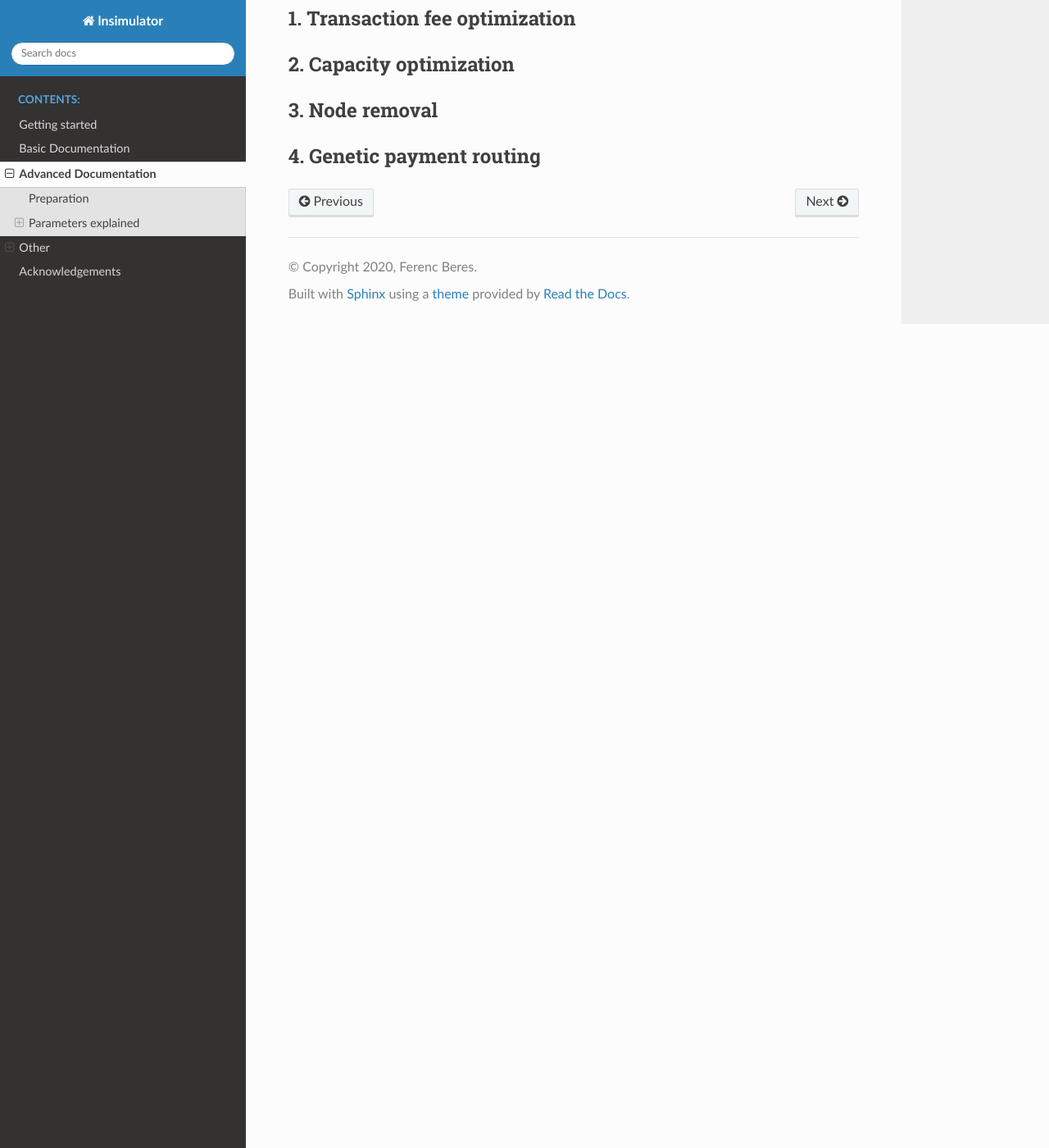
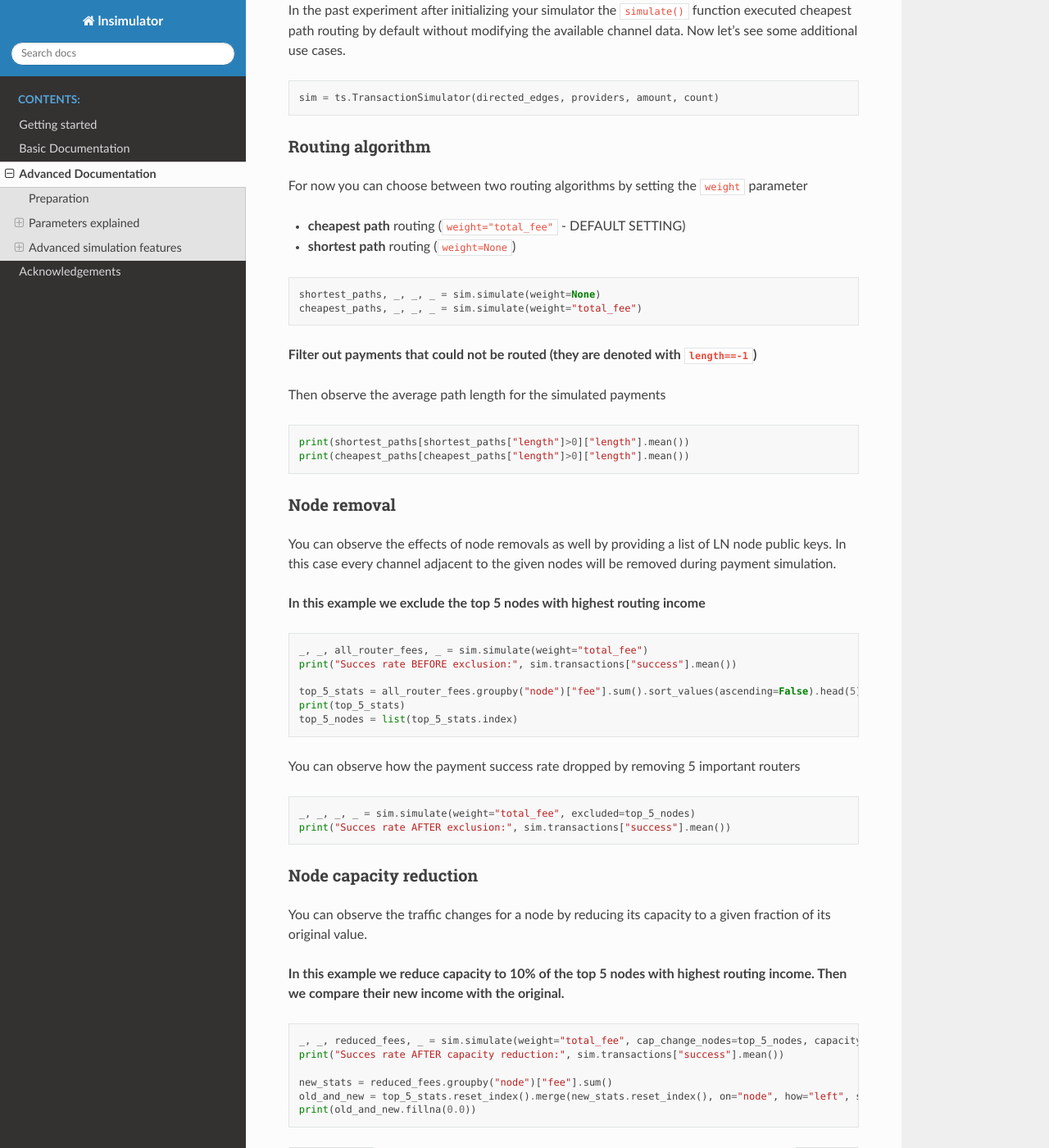
Before and after one commit to ferencberes/LNTrafficSimulator, a Sphinx documentation site: the page built from docs/source/advanced_docs.md, in a window 1280 px wide and 1400 px high, scrolled down 2783 px. Shown: the whole window at 82% size. Built offline with Sphinx 7.4.7 and the Read the Docs theme 2.0.0, drawn with Linux system fonts in a browser that asks for light colours; formulas are drawn with MathJax 3; some of the changed text lies outside the part shown.

Commit message:
advanced docs and notebook second phase

````diff
--- a/docs/source/advanced_docs.md
+++ b/docs/source/advanced_docs.md
@@ -101,12 +101,68 @@ print("Succes rate with depletions:", sim_with_dep.transactions["success"].mean(
 print("Succes rate without depletions:", sim_wout_dep.transactions["success"].mean())
 ```
 
-# Other
+## Advanced simulation features
 
-## 1. Transaction fee optimization
+In the past experiment after initializing your simulator the `simulate()` function executed cheapest path routing by default without modifying the available channel data. Now let's see some additional use cases.
 
-## 2. Capacity optimization
+```
+sim = ts.TransactionSimulator(directed_edges, providers, amount, count)
+```
 
-## 3. Node removal
+### Routing algorithm
 
-## 4. Genetic payment routing
+For now you can choose between two routing algorithms by setting the `weight` parameter
+
+- **cheapest path** routing (`weight="total_fee"` - DEFAULT SETTING)
+- **shortest path** routing (`weight=None`)
+
+```
+shortest_paths, _, _, _ = sim.simulate(weight=None)
+cheapest_paths, _, _, _ = sim.simulate(weight="total_fee")
+```
+
+**Filter out payments that could not be routed (they are denoted with `length==-1`)**
+
+Then observe the average path length for the simulated payments
+
+```
+print(shortest_paths[shortest_paths["length"]>0]["length"].mean())
+print(cheapest_paths[cheapest_paths["length"]>0]["length"].mean())
+```
+
+### Node removal
+
+You can observe the effects of node removals as well by providing a list of LN node public keys. In this case every channel adjacent to the given nodes will be removed during payment simulation.
+
+**In this example we exclude the top 5 nodes with highest routing income**
+
+```
+_, _, all_router_fees, _ = sim.simulate(weight="total_fee")
+print("Succes rate BEFORE exclusion:", sim.transactions["success"].mean())
+
+top_5_stats = all_router_fees.groupby("node")["fee"].sum().sort_values(ascending=False).head(5)
+print(top_5_stats)
+top_5_nodes = list(top_5_stats.index)
+```
+
+You can observe how the payment success rate dropped by removing 5 important routers
+
+```
+_, _, _, _ = sim.simulate(weight="total_fee", excluded=top_5_nodes)
+print("Succes rate AFTER exclusion:", sim.transactions["success"].mean())
+```
+
+### Node capacity reduction
+
+You can observe the traffic changes for a node by reducing its capacity to a given fraction of its original value.
+
+**In this example we reduce capacity to 10% of the top 5 nodes with highest routing income. Then we compare their new income with the original.**
+
+```
+_, _, reduced_fees, _ = sim.simulate(weight="total_fee", cap_change_nodes=top_5_nodes, capacity_fraction=0.1)
+print("Succes rate AFTER capacity reduction:", sim.transactions["success"].mean())
+
+new_stats = reduced_fees.groupby("node")["fee"].sum()
+old_and_new = top_5_stats.reset_index().merge(new_stats.reset_index(), on="node", how="left", suffixes=("_old","_new"))
+print(old_and_new.fillna(0.0))
+```
````
Also changed, not shown: 1 other file.
